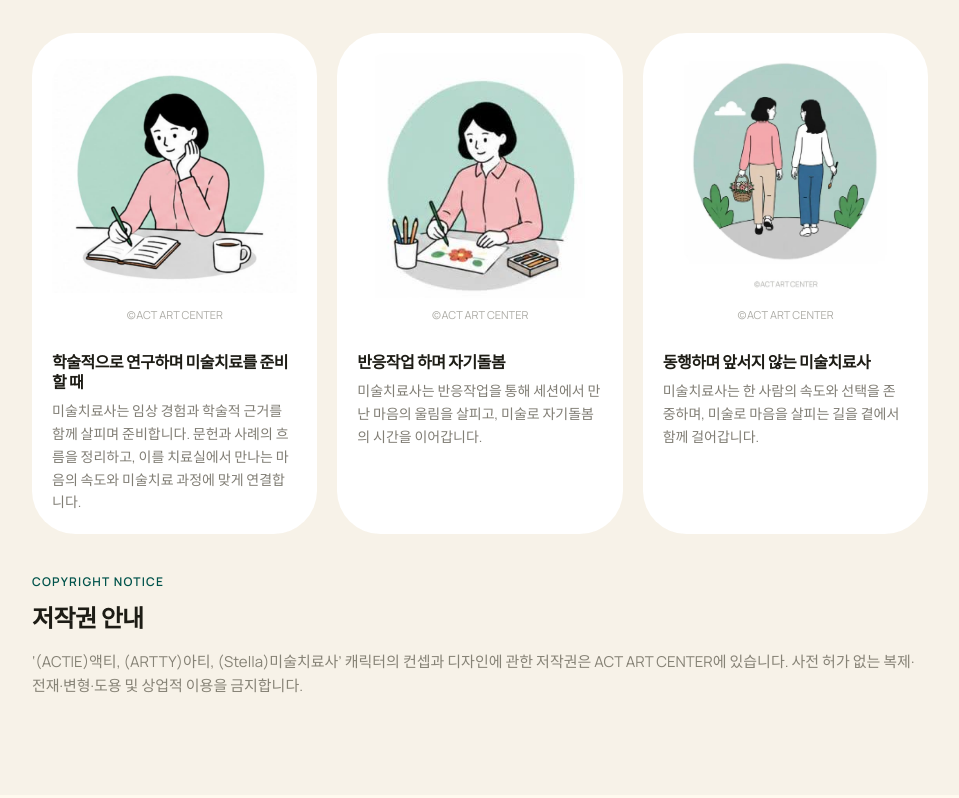
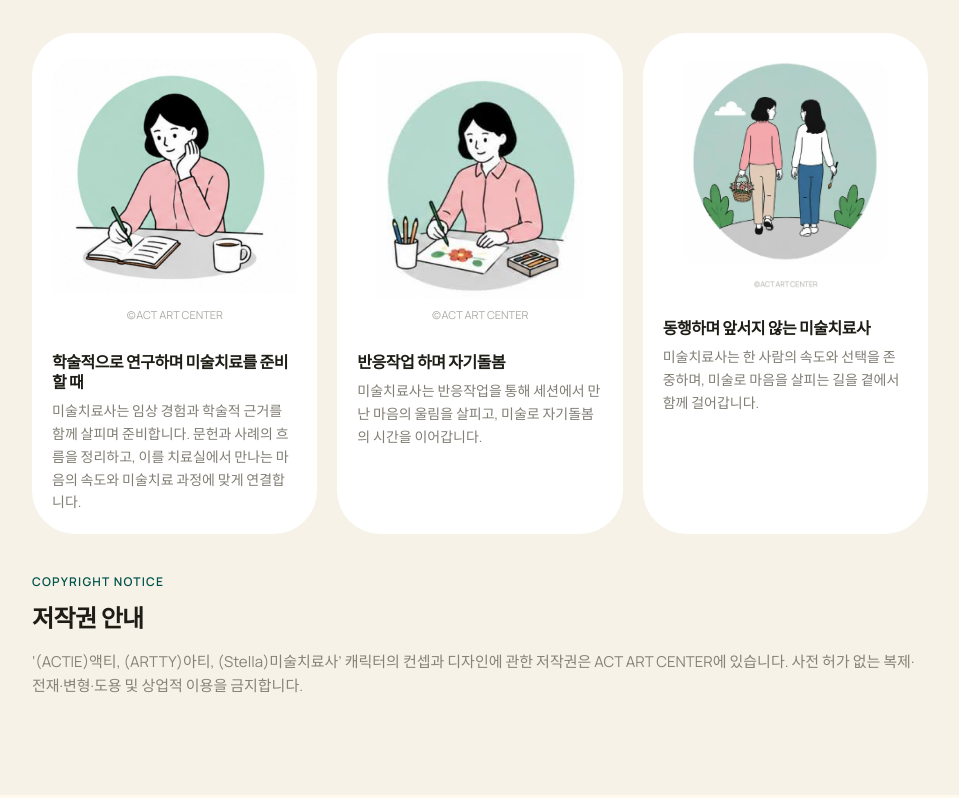
Before and after one commit to act-art-center/actartcenter.com, a Next.js app: page /characters in a window 1280 px wide. Shown: the part 2831-3629 px from the top of the page, without its empty margins (160-1119 px from the left). Built offline with nearby package versions, Linux system fonts and the light colour scheme.

Commit message:
fix: avoid duplicate character image copyright

```diff
--- a/src/app/characters/page.tsx
+++ b/src/app/characters/page.tsx
@@ -188,9 +188,11 @@ export default function CharactersPage() {
                     <div className="relative aspect-square">
                       <Image src={moment.image} alt={moment.title} fill className="object-contain" sizes="(max-width: 768px) 100vw, 260px" />
                     </div>
-                    <p className="bg-white py-2 text-center text-[11px] leading-relaxed text-charcoal/45">
-                      (c)ACT ART CENTER
-                    </p>
+                    {moment.image !== "/characters/therapist/two-women-walking-flowers-brush.jpg" && (
+                      <p className="bg-white py-2 text-center text-[11px] leading-relaxed text-charcoal/45">
+                        (c)ACT ART CENTER
+                      </p>
+                    )}
                   </div>
                   <h3 className="mt-5 text-night font-semibold">{moment.title}</h3>
                   <p className="mt-2 text-charcoal/70 text-sm leading-relaxed">{moment.body}</p>
```
